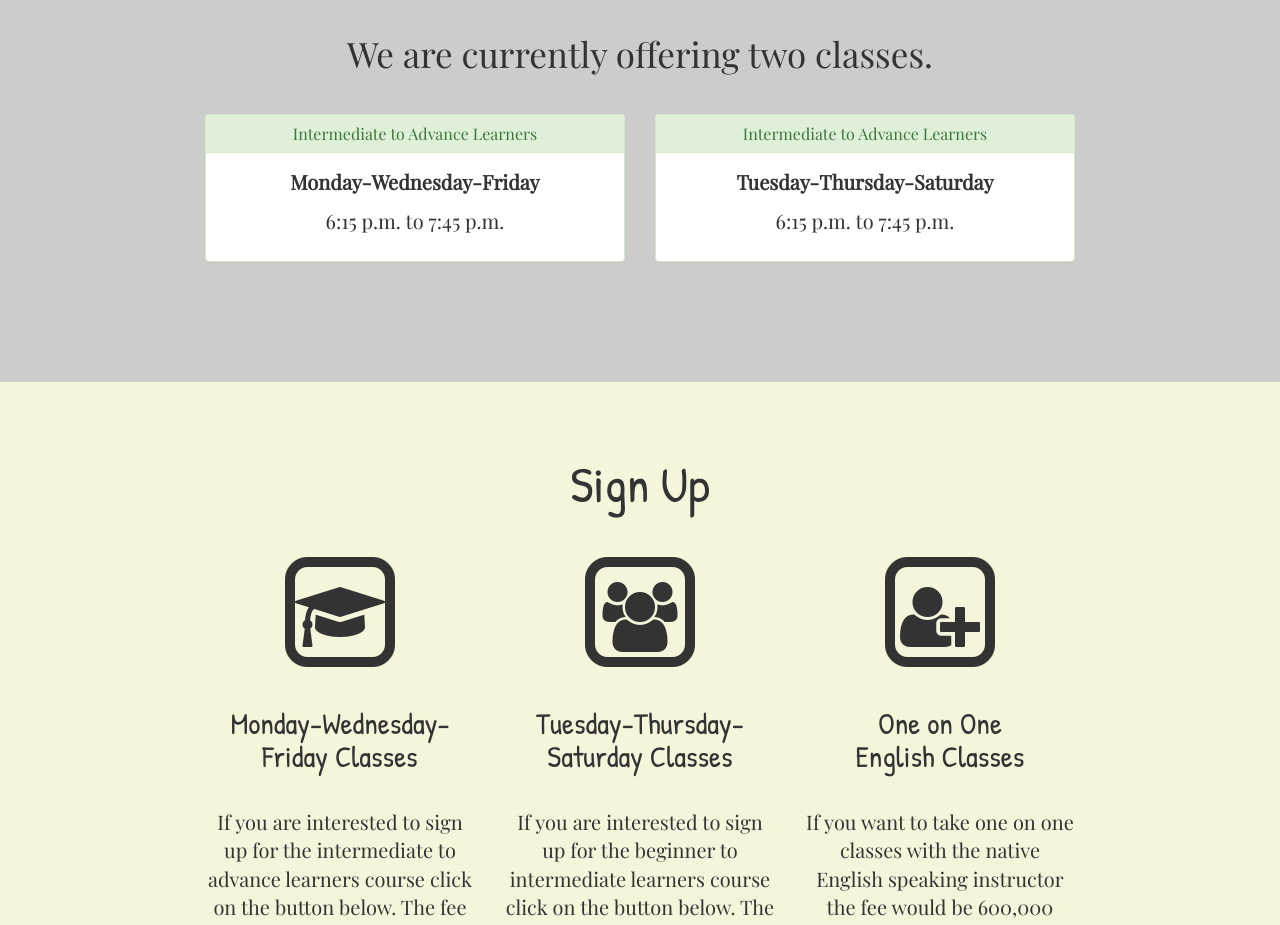
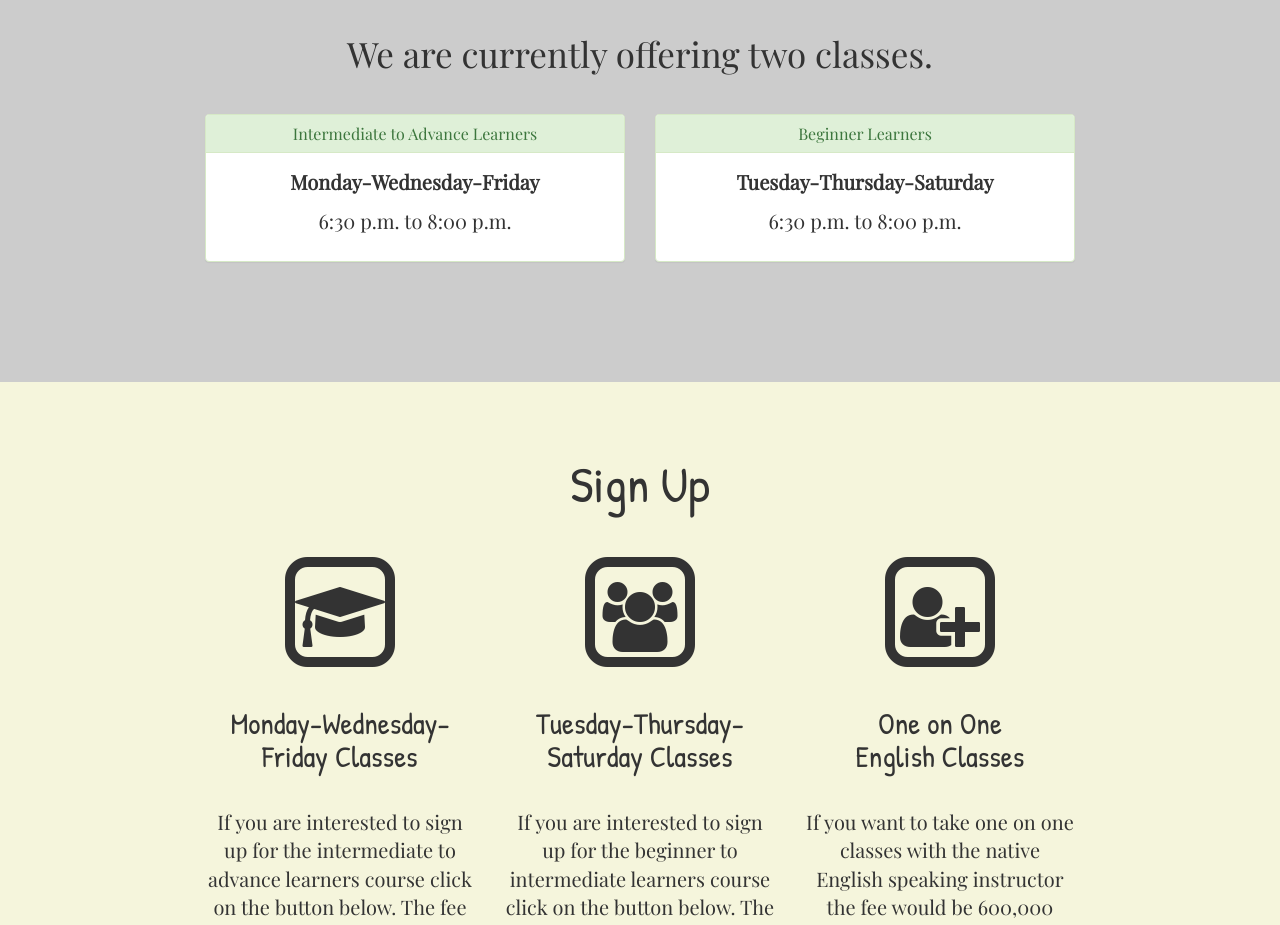
Before and after one commit to EberronBruce/BY_EnglishClub_Website, a plain HTML site: page index.html in a window 1280 px wide. Shown: the part 2400-3325 px from the top of the page. Drawn offline with nearby package versions, Linux system fonts and the light colour scheme; a script that the page names is missing; a web font is replaced by a local one.

Commit message:
Update times

```diff
--- a/index.html
+++ b/index.html
@@ -148,18 +148,18 @@
                         </div>
                     <div class="panel-body">
                         <p class="days">Monday-Wednesday-Friday</p>
-                        <p>6:15 p.m. to 7:45 p.m.</p>
+                        <p>6:30 p.m. to 8:00 p.m.</p>
                     </div>
                 </div>
             </div>
                 <div class="col-md-6">
                     <div class="panel panel-success">
                         <div class="panel-heading">
-                            <h3 class="panel-title">Intermediate to Advance Learners</h3>
+                            <h3 class="panel-title">Beginner Learners</h3>
                         </div>
                     <div class="panel-body">
                         <p class="days">Tuesday-Thursday-Saturday</p>
-                        <p>6:15 p.m. to 7:45 p.m.</p>
+                        <p>6:30 p.m. to 8:00 p.m.</p>
                     </div>
                     </div>
                 </div>
```
Also changed, not shown: index_vn.html (+2 -2 lines).
